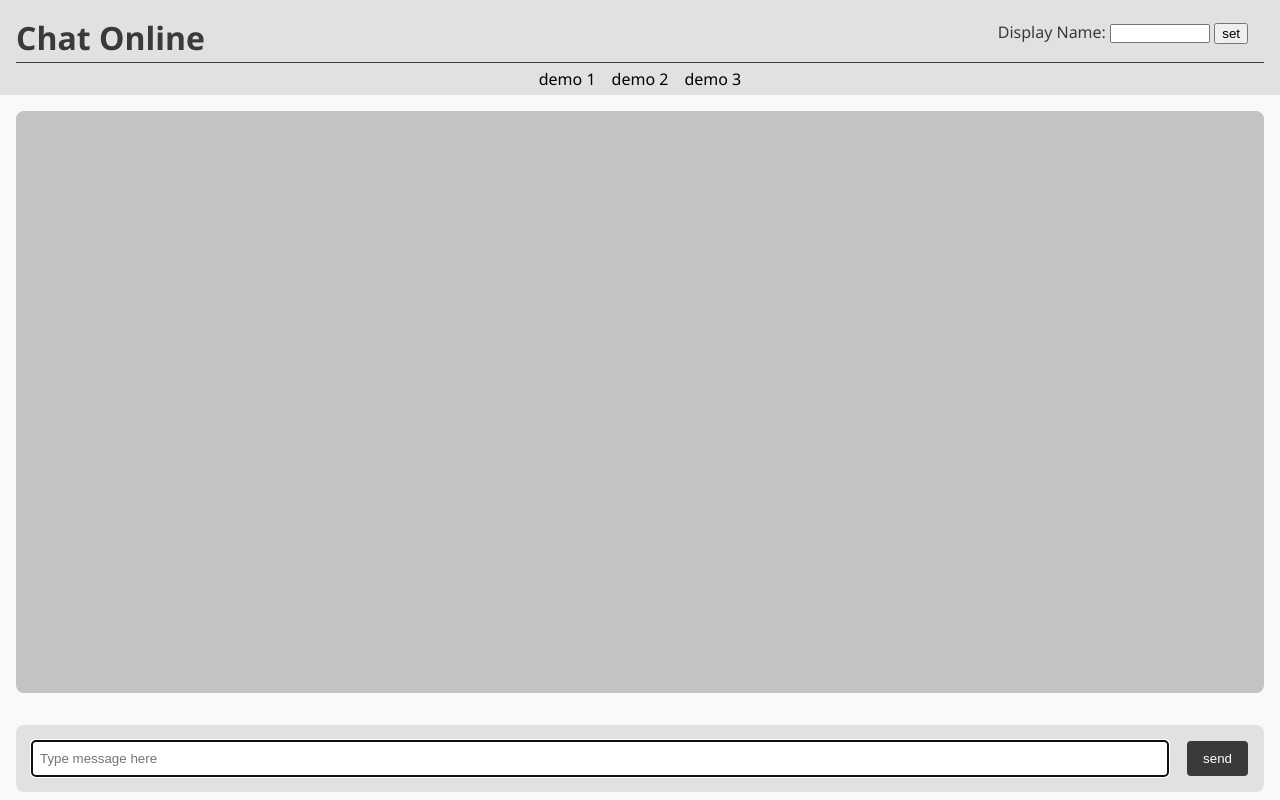
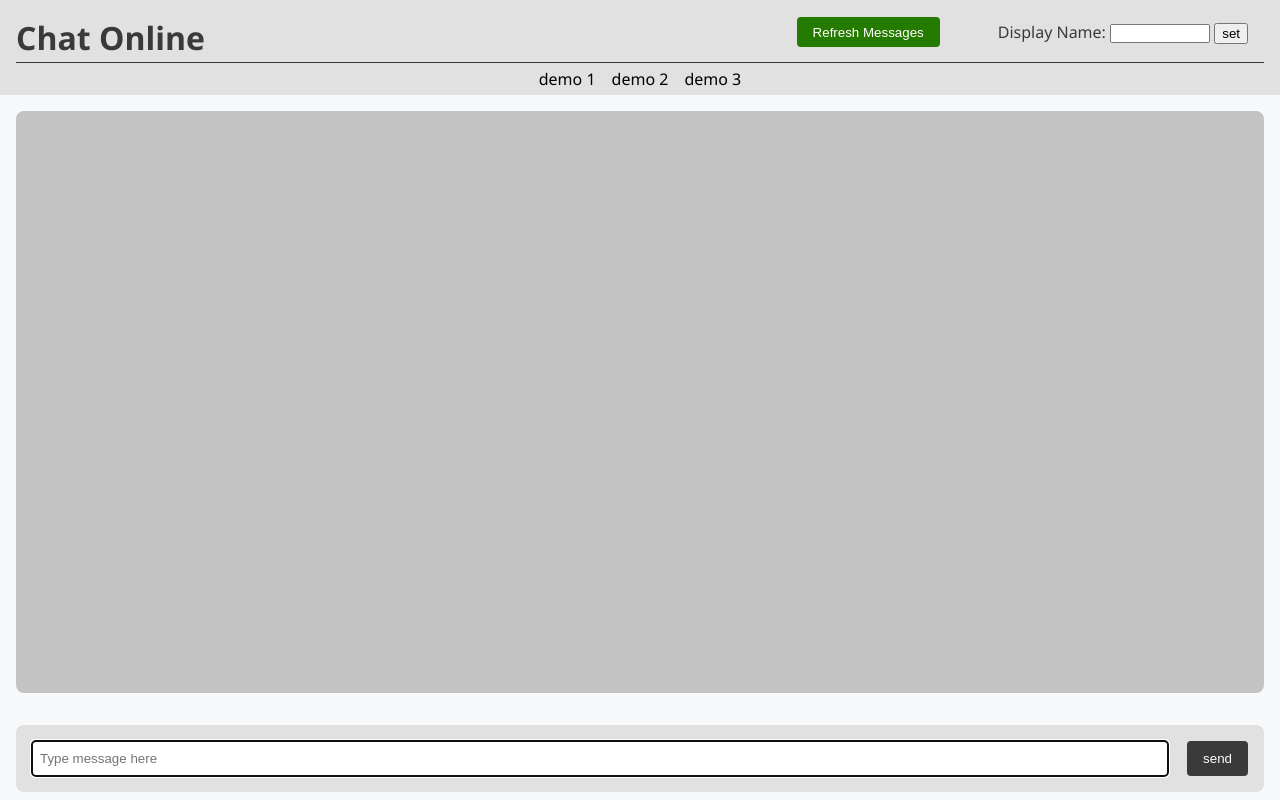
Before and after one commit to TuxMan531/webchatapp, a website: page public/index.html in a window 1280 px wide. Drawn offline with Linux system fonts and the light colour scheme; no server answers.

Commit message:
added refresh button and fixd broke

```diff
--- a/public/index.html
+++ b/public/index.html
@@ -11,11 +11,18 @@
       <div class="top">
         <h1>Chat Online</h1>
         <div class="right">
+          <button
+            type="button"
+            onclick="fullLoad();"
+            style="margin-right: 50px"
+          >
+            Refresh Messages
+          </button>
           <form>
             Display Name:
             <input
               type="text"
-              pattern="^[a-zA-Z0-9]{2,7}$"
+              pattern="^[a-zA-Z0-9]{2,13}$"
               name="username"
               id="displayName"
               required
@@ -41,6 +48,7 @@
             console.log("data", data);
             if (!res.ok) throw new Error("Network error");
 
+            //flips array so that new messages are bottom to top
             const messages = Array.isArray(data) ? data.slice().reverse() : [];
             messages.forEach((row) => {
               const li = document.createElement("li");
@@ -67,9 +75,14 @@
           container.scrollTop = container.scrollHeight;
           console.log("Scrolled");
         }
-        document.addEventListener("DOMContentLoaded", () => {
+
+        async function fullLoad() {
           getmessages();
           afterRender();
+        }
+
+        document.addEventListener("DOMContentLoaded", () => {
+          fullLoad();
         });
       </script>
     </div>
@@ -96,7 +109,7 @@
               return;
             }
 
-            e.preventDefault();
+            e.preventDefault(); // stops force reload
             const msg = document.getElementById("messagebox").value.trim();
             console.log("Message:\n" + msg);
             if (!msg) {
--- a/public/styles.css
+++ b/public/styles.css
@@ -36,6 +36,20 @@ h2 {
 .top input[type="text"] {
   padding: 0 8px;
   width: 80px;
+}
+
+.top button {
+  height: 30px;
+  border: none;
+  background-color: #257a00;
+  color: white;
+  padding: 0 16px;
+  border-radius: 4px;
+  cursor: pointer;
+}
+
+.top button:hover {
+  background-color: #34a300;
 }
 .right {
   margin-left: auto; /* push to the right */
--- a/server.js
+++ b/server.js
@@ -40,7 +40,7 @@ app.post("/api/messages", async (req, res) => {
 
   const trimmedName = (displayName || "").trim();
   const sendMsg = (message || "").trim();
-  const namePattern = /^[a-zA-Z0-9]{2,7}$/;
+  const namePattern = /^[a-zA-Z0-9]{2,13}$/;
   const msgPattern = /^[a-zA-Z0-9 .,!?:;_-]{1,1500}$/;
 
   if (!sendMsg) {
```
Also changed, not shown: readme.md.
